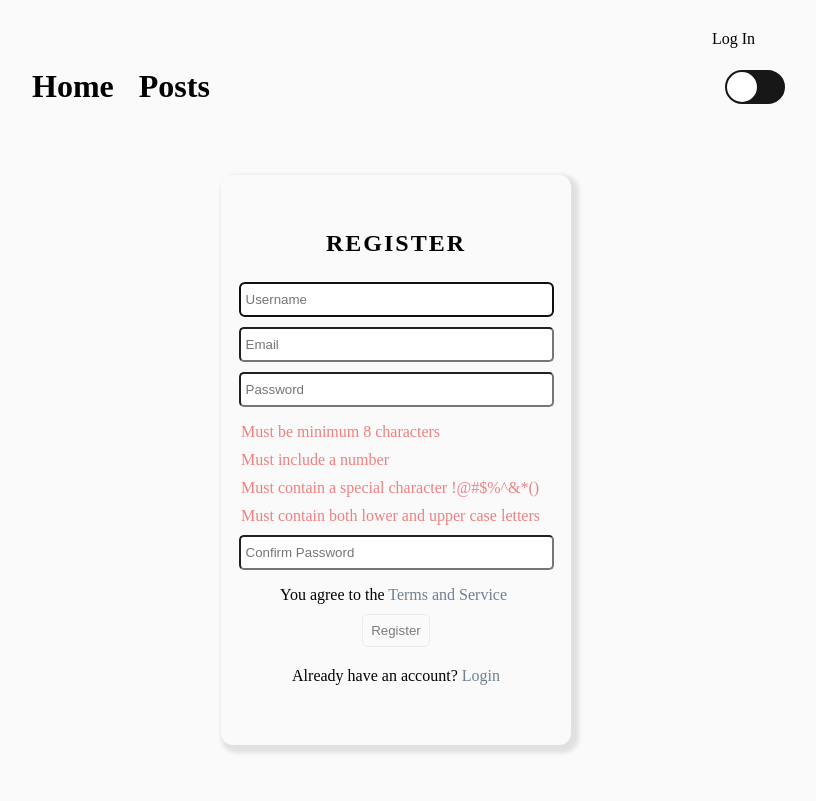
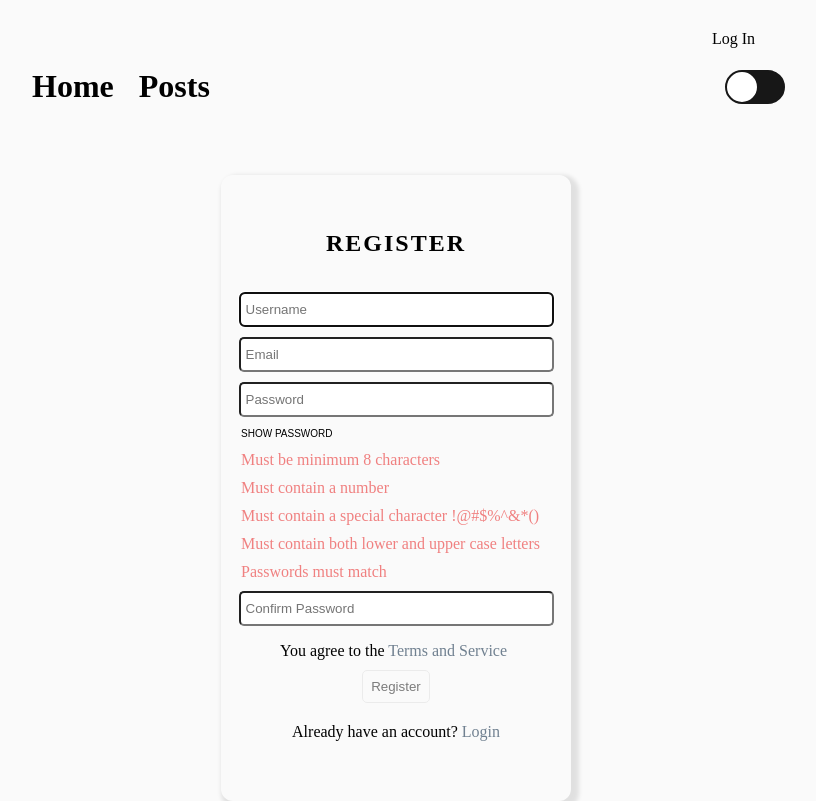
Before and after one commit to Bryan-Rodriguez-ldnbm/blog_app, a Django app: page /accounts/register/ in a window 1280 px wide. Shown: the whole page, without its empty margins (244-1060 px from the left). Before the commit the page ends 753 px from the top, so only its background shows below. Run offline with Django 4.2, Linux system fonts and the light colour scheme.

Commit message:
Working on registration form

```diff
--- a/static/css/style.css
+++ b/static/css/style.css
@@ -524,6 +524,36 @@ body {
     margin-bottom: 40px;
 }
 
+.show-password-btn {
+    margin-left: 10px;
+    text-align: left;
+}
+
+.show-password {
+    transition: opacity .25s;
+    background-color: transparent;
+    right: 0;
+    margin: auto;
+    top: 0;
+    bottom: 0;
+    height: fit-content;
+    border: none;
+    padding-left: 10px;
+    font-size: 10px;
+    color: var(--text);
+    cursor: pointer;
+    outline: none;
+    text-transform: uppercase;
+}
+
+.show-password:hover {
+    color: var(--hover-fill);
+}
+
+.username-error {
+    color: lightcoral;
+}
+
 .requirements {
     display: flex;
     flex-direction: column;
--- a/static/js/register.js
+++ b/static/js/register.js
@@ -3,10 +3,50 @@ document.addEventListener("DOMContentLoaded", () => {
     const username = document.getElementById("id_username");
     const email = document.getElementById("id_email");
     const password = document.getElementById("id_password");
+    const confirm_password = document.getElementById("id_confirm_password")
+    const show_password = document.getElementById("show_password");
 
-    function checkRequirements() {
+    username.addEventListener("blur", (event) => {
+        if (event.target.value.length > 0 && event.target.value.length < 4) {
+            document.querySelector(".username-error").textContent = "Username is too short";
+        }
+        else {
+            document.querySelector(".username-error").textContent = "";
+        }
+    })
 
+    show_password.addEventListener("click", (event) => {
+        if (password.type == "password") {
+            password.type = "text";
+            confirm_password.type = "text";
+            show_password.textContent = "Hide Password";
+        }
+        else {
+            password.type = "password";
+            confirm_password.type = "password";
+            show_password.textContent = "Show Password";
+        }
+    })
+
+    function updateRequirement(id, valid) {
+        const requirement = document.getElementById(id);
+
+        if (valid) {
+            requirement.classList.remove("invalid");
+            requirement.classList.add("valid");
+        }
+        else {
+            requirement.classList.add("invalid");
+        }
     }
 
+    password.addEventListener("input", (event) => {
+        const value = event.target.value;
 
+        updateRequirement("length", value.length >= 8);
+        updateRequirement("number", /\d/.test(value));
+        updateRequirement("special", /[!@#$%^&*()]/.test(value));
+        updateRequirement("lower-upper", );
+        updateRequirement("match", );
+    })
 });
--- a/templates/registration/register.html
+++ b/templates/registration/register.html
@@ -1,4 +1,5 @@
 {% extends 'base.html' %}
+{% load static %}
 {% block content %}
 
     <div class="user-form-container">
@@ -11,22 +12,30 @@
                 {% csrf_token %}
 
                 <div class="form-fields">
+                    <div class="requirements">
+                        <p class="username-error"></p>
+                    </div>
                     <input type="text" name="username" autofocus autocapitalize="none"
                     placeholder="Username" maxlength="12" required id="id_username">
+                    <div class="email-error"></div>
                     <input type="email" name="email" autofocus autocapitalize="none"
                     placeholder="Email" maxlength="150" required id="id_email">
                     <input type="password" name="password" autofocus autocapitalize="none"
                     placeholder="Password" maxlength="150" required id="id_password">
                 </div>
+                <div class="show-password-btn">
+                    <button id="show_password" class="show-password" type="button">Show Password</button>
+                </div>
                 <div class="requirements">
                     <p class="invalid" id="length">Must be minimum 8 characters</p>
-                    <p class="invalid" id="number">Must include a number</p>
+                    <p class="invalid" id="number">Must contain a number</p>
                     <p class="invalid" id="special">Must contain a special character !@#$%^&*()</p>
                     <p class="invalid" id="lower-upper">Must contain both lower and upper case letters</p>
+                    <p class="invalid" id="match">Passwords must match</p>
                 </div>
                 <div class="form-fields">
                     <input type="password" name="password" autofocus autocapitalize="none"
-                    placeholder="Confirm Password" maxlength="150" required id="id_conf_password">
+                    placeholder="Confirm Password" maxlength="150" required id="id_confirm_password">
                 </div>
                 <div class="tos-msg-container">
                     <p id="tos-msg">You agree to the <a href="" id="form-link">Terms and Service</a></p>
@@ -36,4 +45,6 @@
             <p id="form-msg">Already have an account? <a href="{% url 'accounts:login' %}" id="form-link">Login</a></p>
         </div>
     </div>
+
+    <script src="{% static 'js/register.js' %}"></script>
 {% endblock content %}
```
